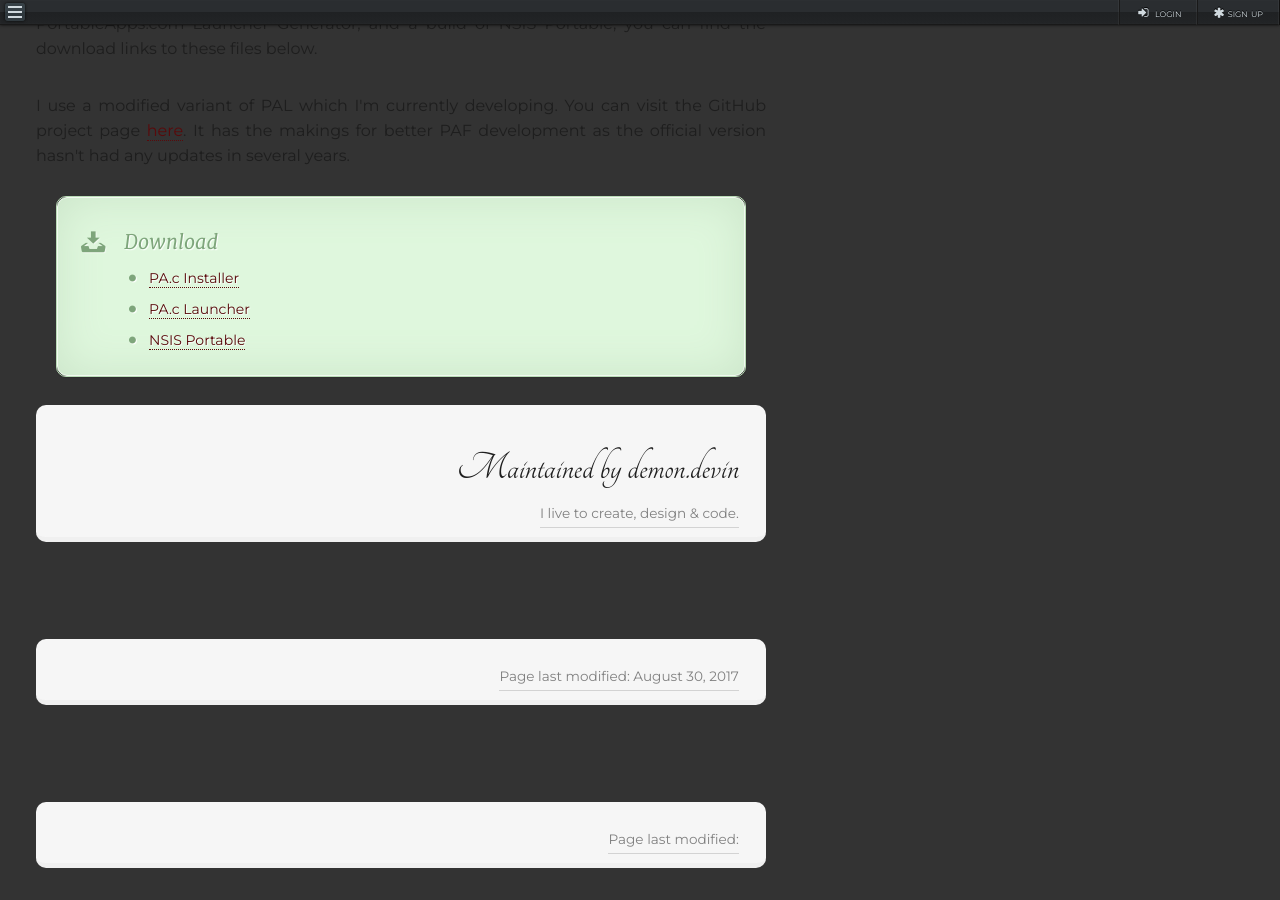
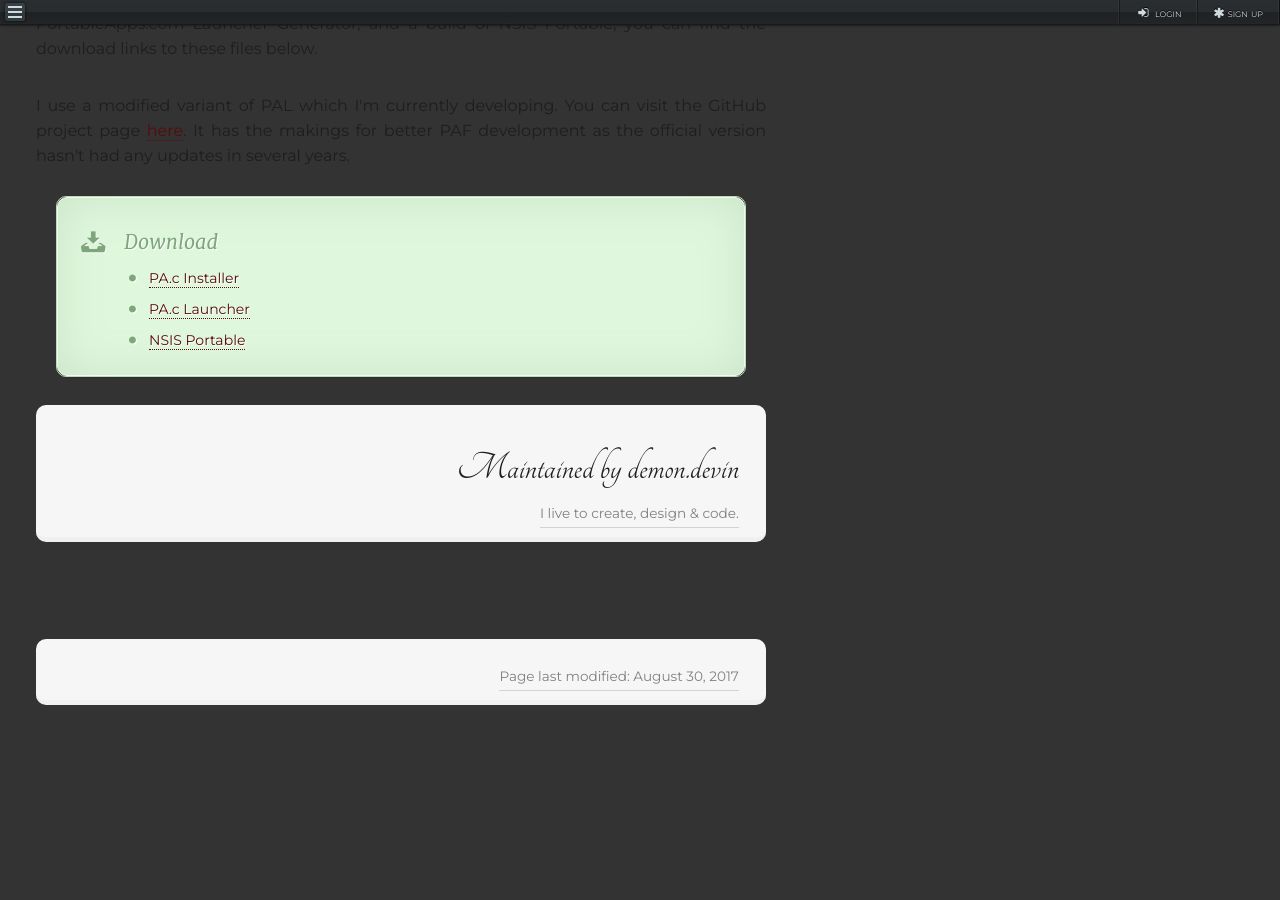
Before and after one commit to daemondevin/pal-docs, a Jekyll site: the page built from index.html, in a window 1280 px wide and 900 px high, scrolled down 1153 px. Built offline with Jekyll 4.4.1, drawn with Linux system fonts in a browser that asks for light colours; nearby versions of some CDN libraries; library files that are not in the unit come from our copies; the list of posts is cut into pages by our own code; after the commit the page ends 1890 px from its top, so only the background shows below that.

Commit message:
Update content.end.html

```diff
--- a/_includes/content.end.html
+++ b/_includes/content.end.html
@@ -1,7 +1,3 @@
-          <br /><br />
-          <footer>
-           <p class='author'><span>Page last modified: <time datetime="{{ page.date| date: "%Y-%m-%d" }}">{{ page.date | date: "%B %e, %Y" }}</time></span></p>
-          </footer>
          </article>
         </div>
        </div>
```
